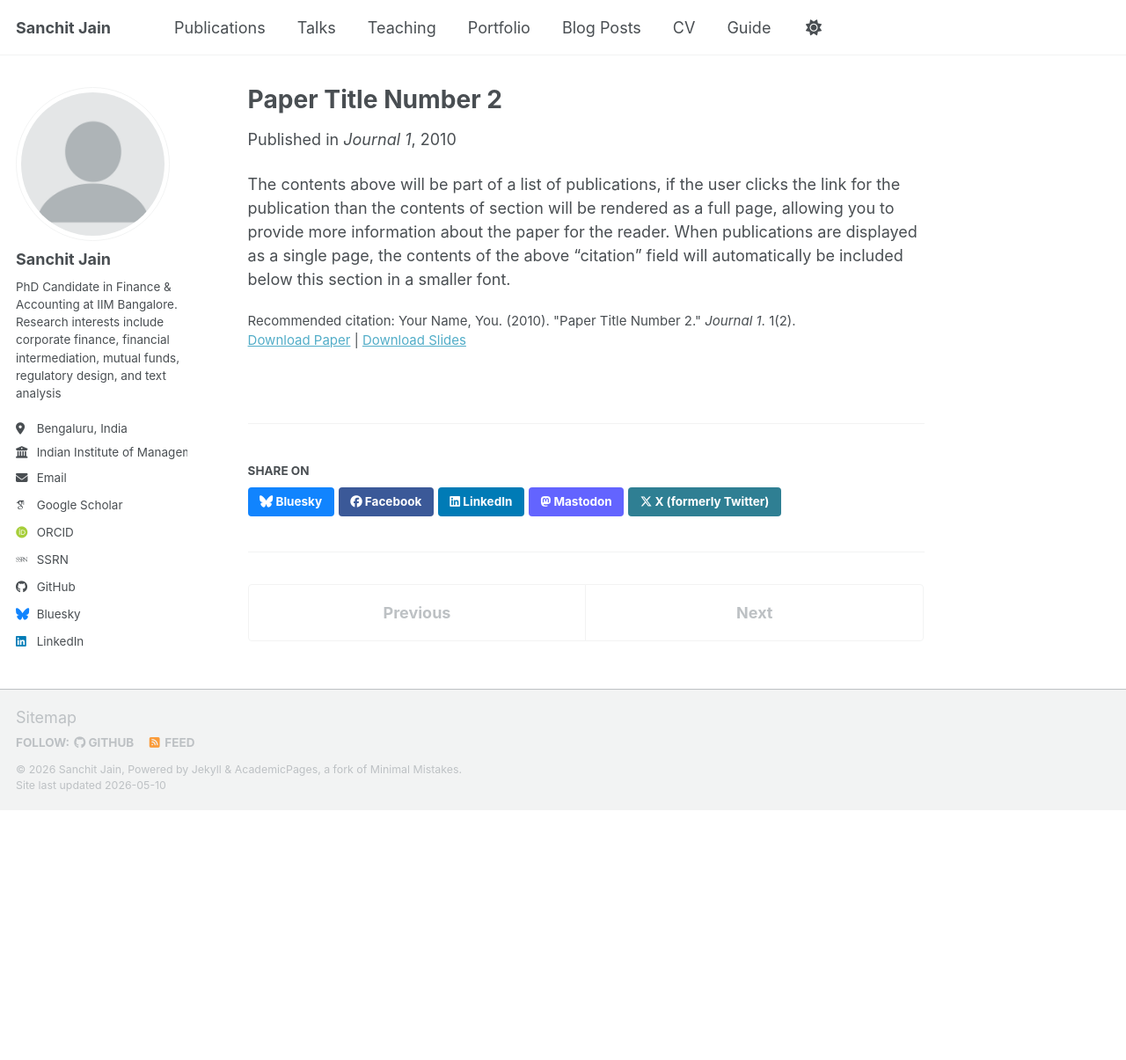
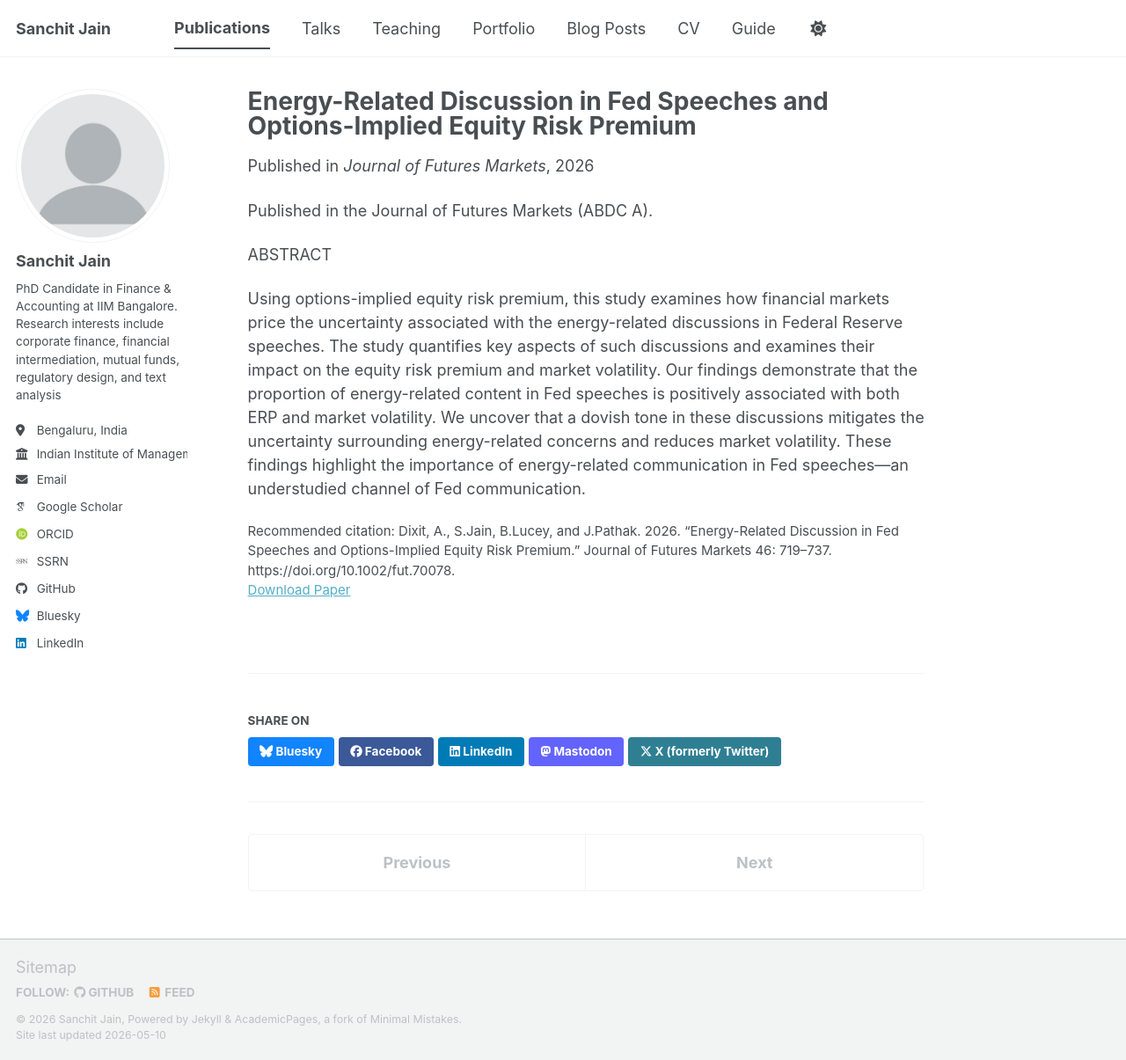
Before and after one commit to casanchitjain/casanchitjain.github.io, a Jekyll site: the page built from _publications/2010-10-01-paper-title-number-2.md, in a window 1280 px wide and 1205 px high. Shown: the whole window at 88% size. Built offline with Jekyll 4.4.1, drawn with Linux system fonts in a browser that asks for light colours; some web fonts are replaced; a script bundle is joined from its source files by our own code; library files that are not in the unit come from our copies.

Commit message:
Energy related discussion
Updated publication details for 'Energy-Related Discussion in Fed Speeches and Options-Implied Equity Risk Premium', including authors, date, and citation.

```diff
--- a/_publications/2010-10-01-paper-title-number-2.md
+++ b/_publications/2010-10-01-paper-title-number-2.md
@@ -1,14 +1,16 @@
 ---
-title: "Paper Title Number 2"
+title: "Energy-Related Discussion in Fed Speeches and Options-Implied Equity Risk Premium"
 collection: publications
 category: manuscripts
-permalink: /publication/2010-10-01-paper-title-number-2
-excerpt: 'This paper is about the number 2. The number 3 is left for future work.'
-date: 2010-10-01
-venue: 'Journal 1'
-slidesurl: 'https://academicpages.github.io/files/slides2.pdf'
-paperurl: 'https://academicpages.github.io/files/paper2.pdf'
-citation: 'Your Name, You. (2010). &quot;Paper Title Number 2.&quot; <i>Journal 1</i>. 1(2).'
+date: 2026-01-01
+venue: "Journal of Futures Markets"
+authors: "Sanchit Jain, Alok Dixit, Brian Lucey, and Jalaj Pathak"
+citation: "Dixit, A., S.Jain, B.Lucey, and J.Pathak. 2026. “Energy-Related Discussion in Fed Speeches and Options-Implied Equity Risk Premium.” Journal of Futures Markets 46: 719–737. https://doi.org/10.1002/fut.70078."
+paperurl: "https://doi.org/10.1002/fut.70078"
 ---
+Published in the Journal of Futures Markets (ABDC A).
 
-The contents above will be part of a list of publications, if the user clicks the link for the publication than the contents of section will be rendered as a full page, allowing you to provide more information about the paper for the reader. When publications are displayed as a single page, the contents of the above "citation" field will automatically be included below this section in a smaller font.
+
+ABSTRACT
+
+Using options-implied equity risk premium, this study examines how financial markets price the uncertainty associated with the energy-related discussions in Federal Reserve speeches. The study quantifies key aspects of such discussions and examines their impact on the equity risk premium and market volatility. Our findings demonstrate that the proportion of energy-related content in Fed speeches is positively associated with both ERP and market volatility. We uncover that a dovish tone in these discussions mitigates the uncertainty surrounding energy-related concerns and reduces market volatility. These findings highlight the importance of energy-related communication in Fed speeches—an understudied channel of Fed communication.
```
